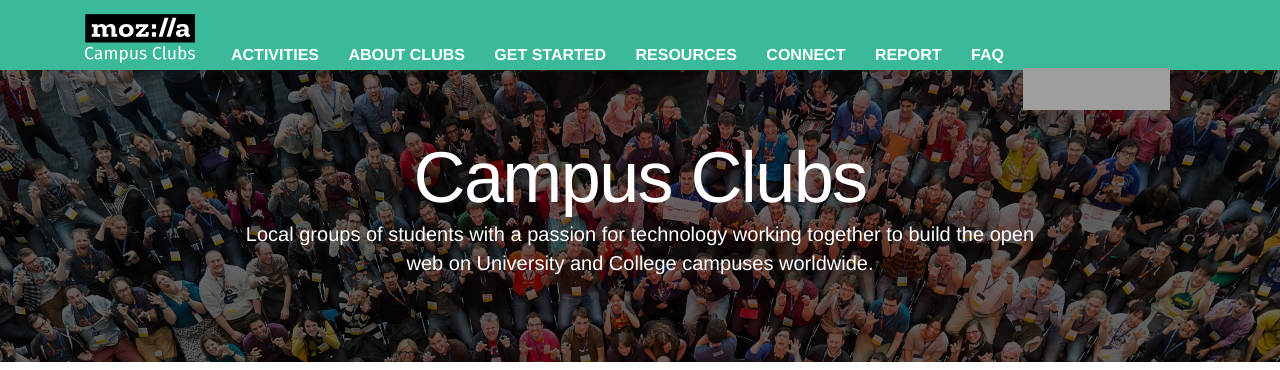
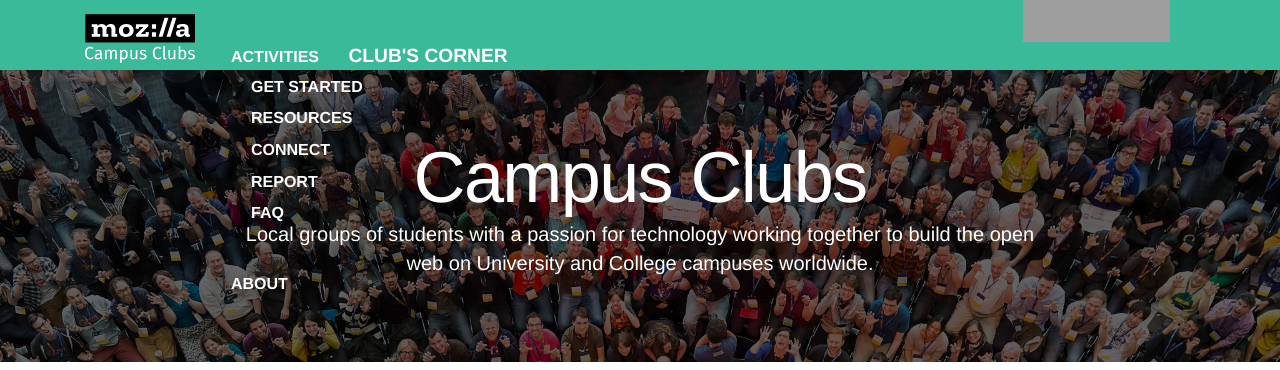
Before and after one commit to mozilla/mozilla-campus-clubs, a Jekyll site: the page built from index.html, in a window 1280 px wide and 900 px high, cut to the strip 0-370 px from the top of the window. Built offline with Jekyll 4.4.1, drawn with Linux system fonts in a browser that asks for light colours; some web fonts are replaced; grey boxes are pictures that could not be loaded.

Commit message:
feat: add dropdown html structure

```diff
--- a/_includes/header.html
+++ b/_includes/header.html
@@ -9,12 +9,15 @@
       </button>
       <div class="collapse navbar-toggleable-md" id="exCollapsingNavbar">
         <a class="nav-link" href="/activities/">Activities</a>
-        <a class="nav-link" href="/about/">About Clubs</a>
-        <a class="nav-link" href="/get-started/">Get Started</a>
-        <a class="nav-link" href="/resources/">Resources</a>
-        <a class="nav-link" href="/connect/">Connect</a>
-        <a class="nav-link" href="/report/#">Report</a>
-        <a class="nav-link" href="/faq/">FAQ</a>
+        <a class="nav-link dropdown-club-corner">Club's Corner</a>
+        <div class="dropdown-content">
+          <a class="dropdown-item" href="/get-started/">Get Started</a>
+          <a class="dropdown-item" href="/resources/">Resources</a>
+          <a class="dropdown-item" href="/connect/">Connect</a>
+          <a class="dropdown-item" href="/report/#">Report</a>
+          <a class="dropdown-item" href="/faq/">FAQ</a>
+        </div>
+        <a class="nav-link" href="/about/">About</a>
       </div>
 
       <div id="tabzilla" class="hidden-lg-down">
```
